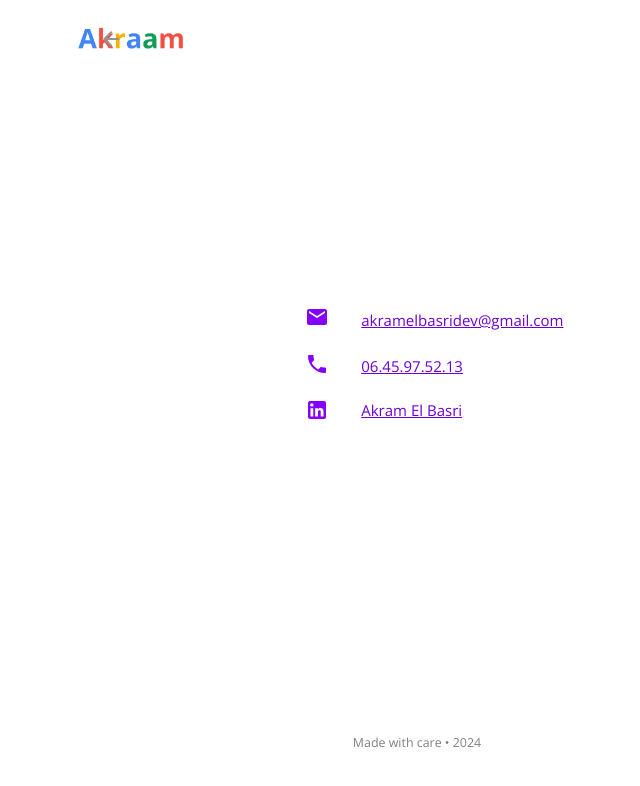
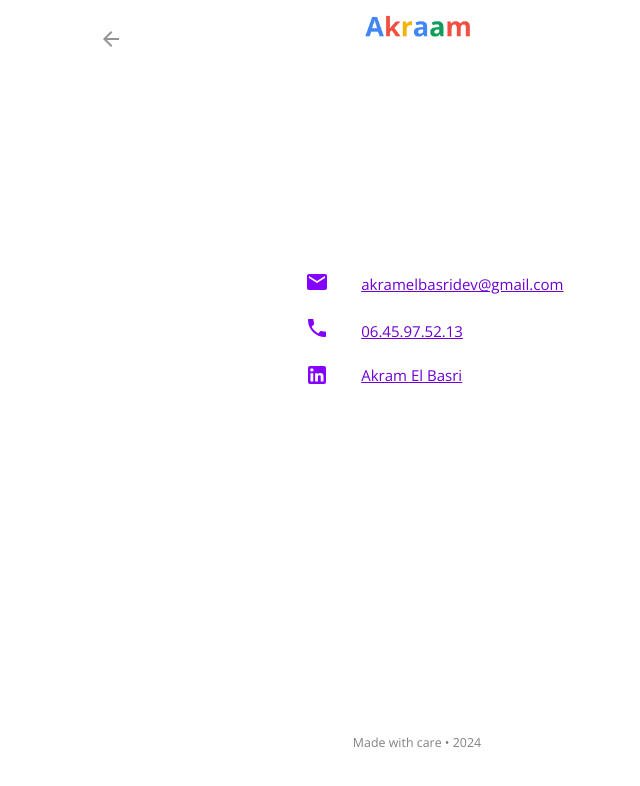
Before and after one commit to akramthedev/akramelbasri.com, a React (Create React App) app: page /contact in a window 1280 px wide. Shown: the top 786 px of the page, without its empty margins (223-863 px from the left). Built offline with nearby package versions, Linux system fonts and the light colour scheme.

Commit message:
Update index.css

```diff
--- a/src/Pages/index.css
+++ b/src/Pages/index.css
@@ -778,7 +778,7 @@
 }
 
 
-.caseOne{
+.mobileSearch .caseOne, .desktopSearch .caseOne{
     height: 60px;
     width: 100%;
     display: flex;
@@ -786,9 +786,9 @@
     justify-content: space-between;
     margin-bottom: 0.777rem;
     padding: 0.4rem 0.666rem;
-   position: sticky;
-    top: 0;
-    backdrop-filter: blur(6px) saturate(200%);
-    -webkit-backdrop-filter: blur(6px) saturate(200%);
-    background-color: rgba(255, 255, 255, 0);
+   position: sticky !important;
+    top: 0 !important;
+    backdrop-filter: blur(6px) saturate(200%) !important;
+    -webkit-backdrop-filter: blur(6px) saturate(200%) !important;
+    background-color: rgba(255, 255, 255, 0) !important;
 }
```
